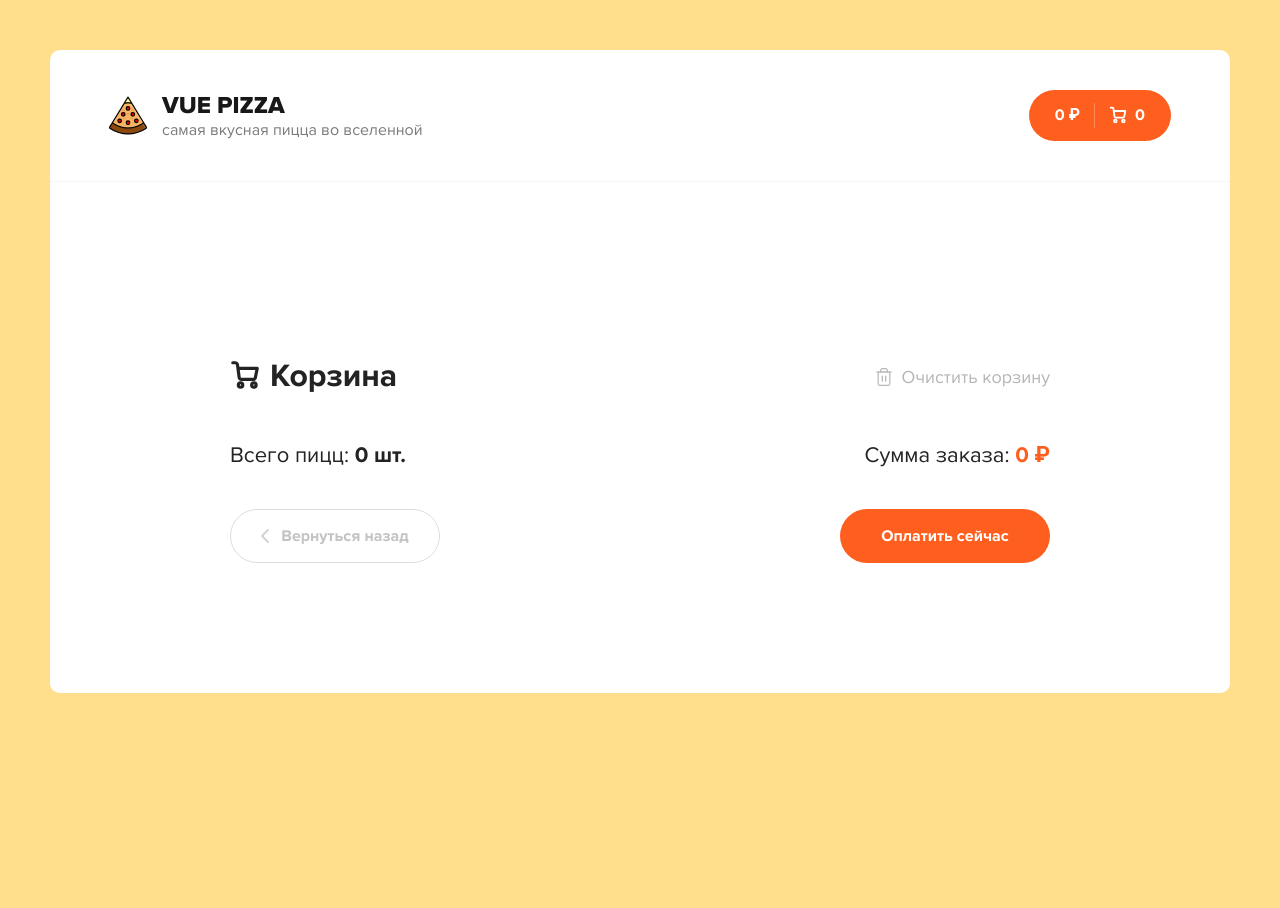
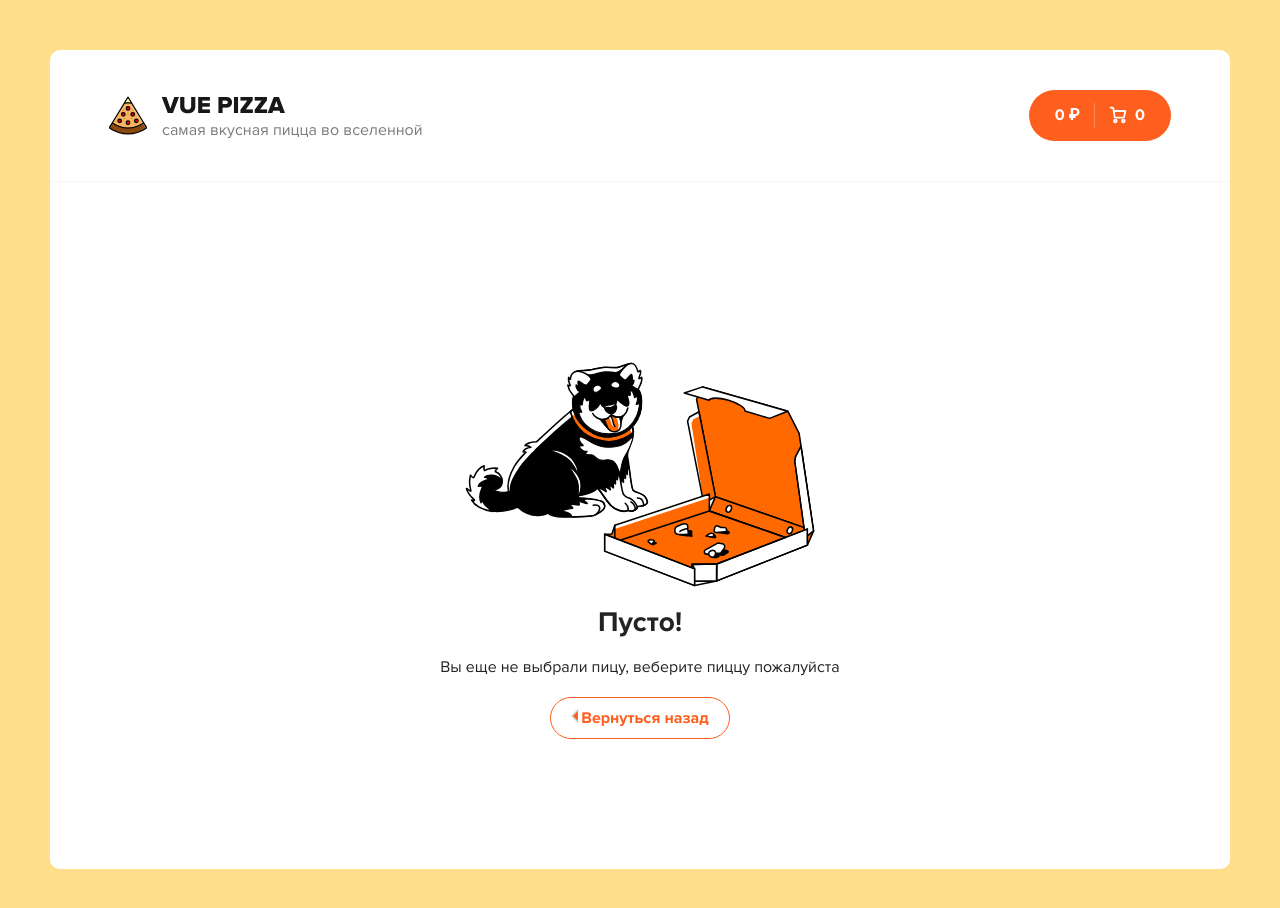
Before and after one commit to shohNorkuziev/web-pizza-vue-js, a Vue app: page /#/Basket in a window 1280 px wide. Shown: the top 908 px of the page. Before the commit the page ends 800 px from the top, so only its background shows below. Built offline with nearby package versions, Linux system fonts and the light colour scheme.

Commit message:
implemented basket

```diff
--- a/package.json
+++ b/package.json
@@ -11,7 +11,7 @@
   "dependencies": {
     "axios": "^1.3.6",
     "vue": "^3.2.47",
-    "vue-router": "^4.1.6"
+    "vue-router": "^4.2.2"
   },
   "devDependencies": {
     "@vitejs/plugin-vue": "^4.1.0",
--- a/src/components/AddedPizza.vue
+++ b/src/components/AddedPizza.vue
@@ -1,18 +1,30 @@
 <script>
-import useCart from '../composables/useCART';
 export default {
 
-setup(){
-    const { items } = useCart();
-    return{
-        items,
+props:{
+
+    id:{
+        type:Number
     },
-    console.log(items)
-},
+    title:{
+        type:String
+    },
+    price: {
+        type:Number
+    },
+    diameter: {
+        type:Number
+    },
+    dough:{
+        type:String
+    }
+}
+
 }
 </script>
 
 <template>
+
     <div class="content__items_basket">
         <div class="cart__item">
             <div class="cart__item-img">
@@ -21,8 +33,8 @@ setup(){
                     alt="Pizza" />
             </div>
             <div class="cart__item-info">
-                <h3>Сырный цыпленок</h3>
-                <p>тонкое тесто, 26 см.</p>
+                <h3>{{ this.title }}</h3>
+                <p>{{ this.dough }}, {{ this.diameter }} см.</p>
             </div>
             <div class="cart__item-count">
                 <div @click="this.countProduct--" class="button button--outline button--circle cart__item-count-minus">
@@ -48,7 +60,7 @@ setup(){
                 </div>
             </div>
             <div class="cart__item-price">
-                <b>770 ₽</b>
+                <b>{{ this.price }} ₽</b>
             </div>
             <div class="cart__item-remove">
                 <div class="button button--outline button--circle">
--- a/src/components/Pizza.vue
+++ b/src/components/Pizza.vue
@@ -25,7 +25,8 @@ export default {
         id: props.id,
         diameter: selectedDiameter.value,
         dough: selectedDough.value,
-        price: props.price
+        price: props.price,
+        title: props.title
       })
     };
 
--- a/src/components/SignIn.vue
+++ b/src/components/SignIn.vue
@@ -3,7 +3,7 @@
 </script>
 
 <template>
-
+   <div>1</div>
 </template>
 
 <style scoped>
--- a/src/components/basket.vue
+++ b/src/components/basket.vue
@@ -1,17 +1,18 @@
 <script>
+import { ref } from 'vue';
 import useCart from '../composables/useCART';
 import AddedPizza from './AddedPizza.vue'
-export default{
-    components:{AddedPizza},
+export default {
+    components: { AddedPizza },
+
     setup() {
-
-const { count, price } = useCart();
-
-return {
-  count,
-  price,
-}
-}
+        const { count, price, items } = useCart();
+        return {
+            count,
+            price,
+            items,
+        }
+    },
 }
 </script>
 
@@ -19,8 +20,23 @@ return {
     <div class="wrapper">
         <div class="content">
             <div class="container container--cart">
-                <div class="cart">
-                    <div class="cart__top">
+                    <div class="exist_basket" v-if="items.length === 0">
+                            <img src="../assets/img/basket_dog.svg" alt="dog" width="350" />
+                            <h2>Пусто!</h2>
+                            <p>Вы еще не выбрали пицу, веберите пиццу пожалуйста</p>
+                            <router-link to="/" class="button button--outline button--add go-back-btn">
+                                <svg width="8" height="14" viewBox="0 0 8 14" fill="none"
+                                    xmlns="http://www.w3.org/2000/svg">
+                                    <path d="M7 13L1 6.93015L6.86175 1" stroke="#D3D3D3" stroke-width="1.5"
+                                        stroke-linecap="round" stroke-linejoin="round" />
+                                </svg>
+
+                                <span>Вернуться назад</span>
+                            </router-link>
+                        </div>
+                <div v-else class="cart">
+
+                    <div  class="cart__top">
                         <h2 class="content__title"><svg width="18" height="18" viewBox="0 0 18 18" fill="none"
                                 xmlns="http://www.w3.org/2000/svg">
                                 <path
@@ -51,14 +67,16 @@ return {
                         </div>
                     </div>
                     <!-- // Added pizza -->
-                    <AddedPizza v-for="pizza in pizzas" :key="pizza.id" :id="pizza.id" :price="pizza.price" :title="pizza.title"></AddedPizza>
+
+                    <AddedPizza v-for="item in items" :key="item.id" :id="item.id" :price="item.price" :title="item.title"
+                        :dough="item.dough" :diameter="item.diameter"></AddedPizza>
                     <div class="cart__bottom">
                         <div class="cart__bottom-details">
                             <span> Всего пицц: <b>{{ count }} шт.</b> </span>
                             <span> Сумма заказа: <b>{{ price }} ₽</b> </span>
                         </div>
                         <div class="cart__bottom-buttons">
-                            <router-link to="/Index" class="button button--outline button--add go-back-btn">
+                            <router-link to="/" class="button button--outline button--add go-back-btn">
                                 <svg width="8" height="14" viewBox="0 0 8 14" fill="none"
                                     xmlns="http://www.w3.org/2000/svg">
                                     <path d="M7 13L1 6.93015L6.86175 1" stroke="#D3D3D3" stroke-width="1.5"
@@ -67,6 +85,7 @@ return {
 
                                 <span>Вернуться назад</span>
                             </router-link>
+
                             <div class="button pay-btn">
                                 <span>Оплатить сейчас</span>
                             </div>
@@ -79,7 +98,14 @@ return {
 </template>
 
 <style scoped>
-.content__items_basket{
+.content__items_basket {
     justify-content: space-between;
 }
+.exist_basket{
+    margin: 0 auto;
+    display: grid;
+    justify-items: center;
+    gap: 20px;
+}
+
 </style>
--- a/src/components/index.vue
+++ b/src/components/index.vue
@@ -11,7 +11,7 @@ export default {
     const pizzas = ref([])
 
     const fetchData = () => {
-      axios.get('http://localhost/connect-db/connect.php')
+      axios.get('http://localhost/pizza-app/includes/connect.php')
         .then(response => {
           pizzas.value = response.data;
          })
--- a/src/router.js
+++ b/src/router.js
@@ -1,19 +1,33 @@
-import { createRouter,createWebHashHistory } from 'vue-router'
+import { createRouter, createWebHashHistory } from "vue-router";
 
-import Basket from './components/basket.vue'
-import Index from './components/index.vue'
-import SignInVue from './components/SignIn.vue'
-import SignUpVue from './components/SignUp.vue'
+import Basket from "./components/basket.vue";
+import Index from "./components/index.vue";
+import SignInVue from "./components/SignIn.vue";
+import SignUpVue from "./components/SignUp.vue";
 
 export default createRouter({
-    history:createWebHashHistory(
-
-    ),
-    routes:[
-        {path:'/Index', component: Index, alias:'/'},
-        {path:'/Basket', component: Basket },
-        {path:'/SignIn', component:SignInVue},
-        {path:'/SignUp', component:SignUpVue}
-    ],
-
-})
+  history: createWebHashHistory(),
+  routes: [
+    {
+      path: "/",
+      component: Index,
+      alias: "/",
+      name:'Index'
+    },
+    {
+      path: "/Basket",
+      component: Basket,
+      name:'Basket'
+    },
+    {
+      path: "/SignIn",
+      component: SignInVue,
+      name:'SignInVue'
+    },
+    {
+      path: "/SignUp",
+      component: SignUpVue,
+      name:'SignUpVue'
+    },
+  ],
+});
```
Also changed, not shown: src/assets/img/basket_dog.svg (added), 1 other file (tests, documents, lock files or other folders).
